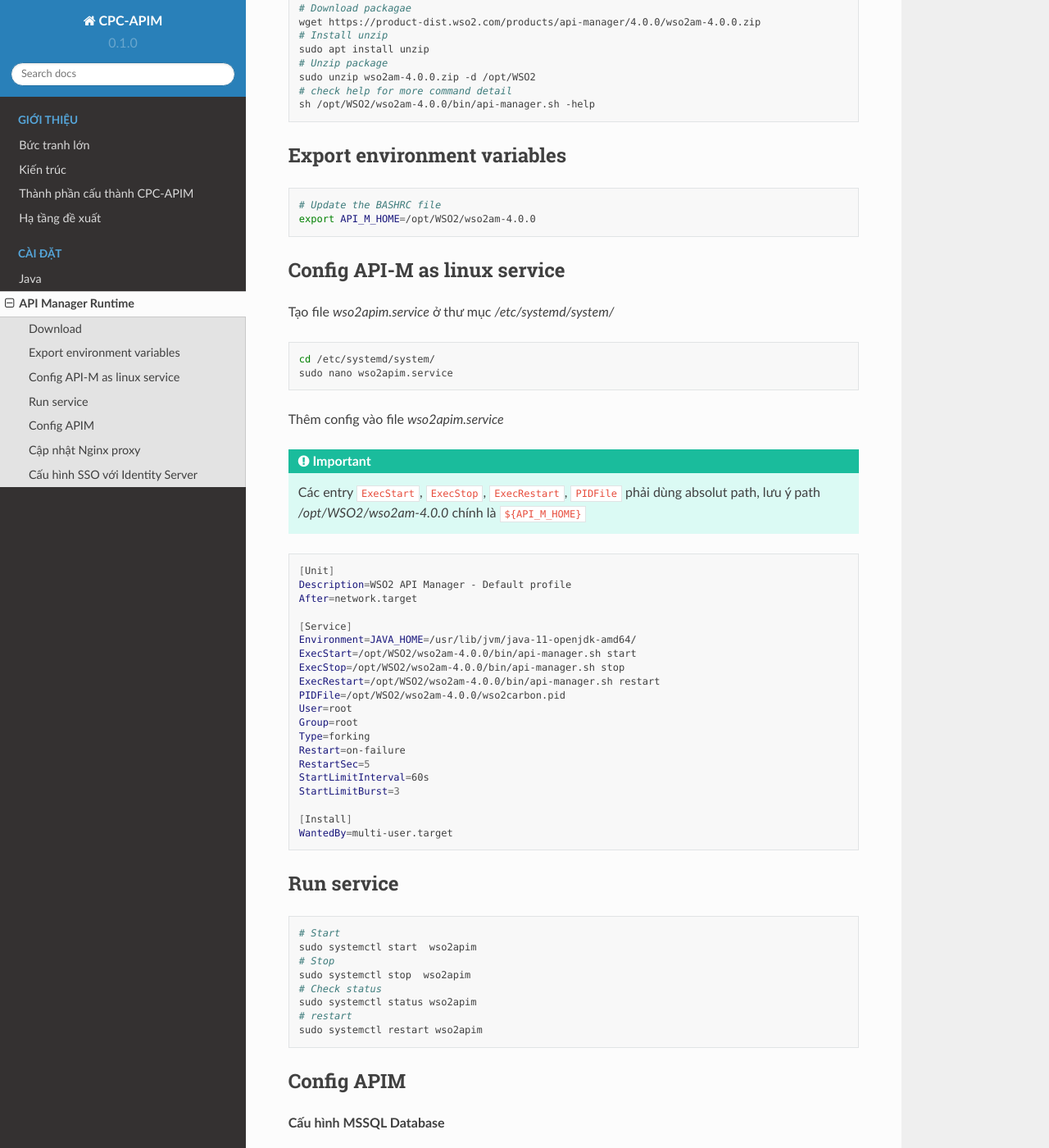
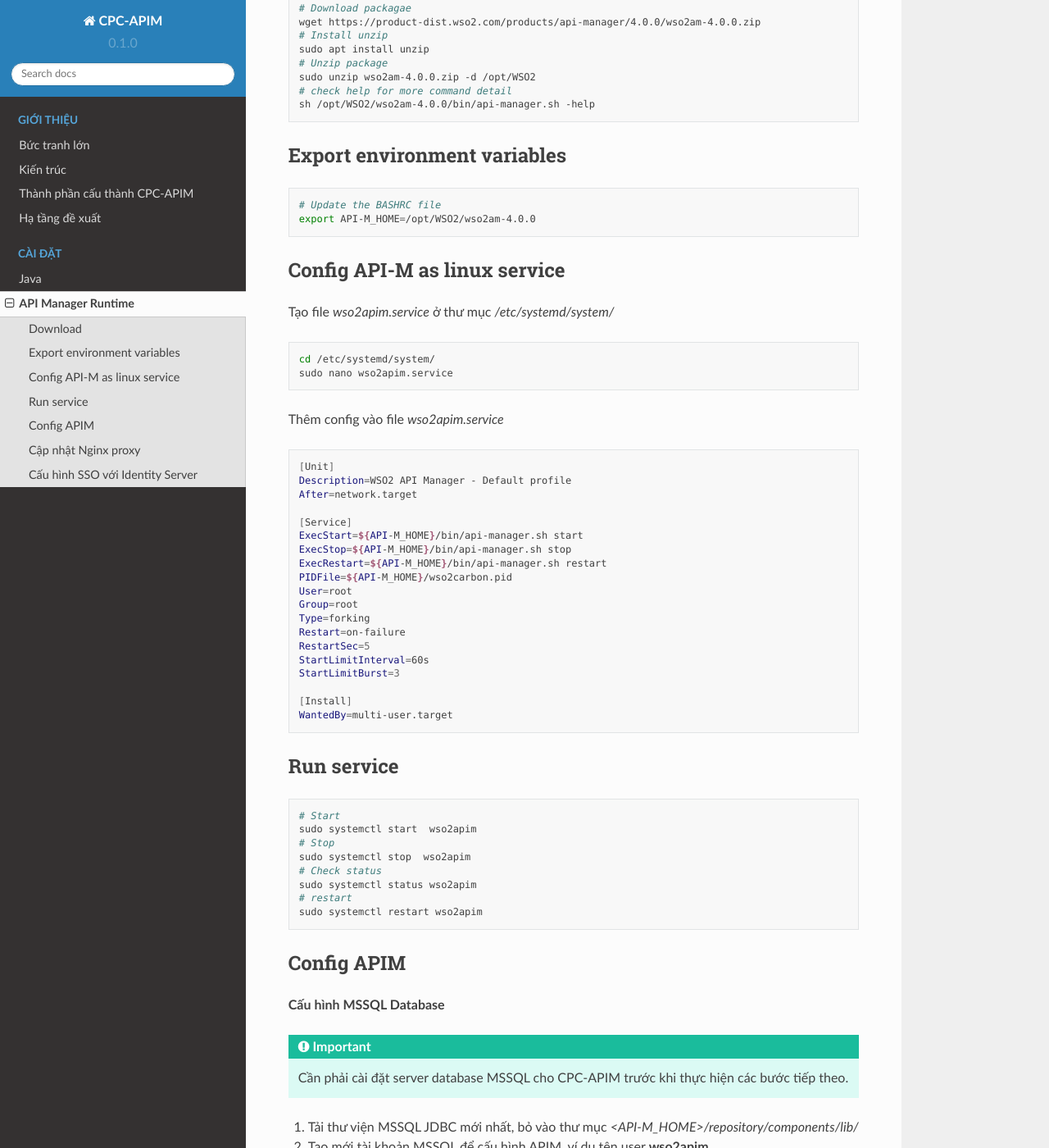
Before and after one commit to Winnguyen1511/cpc-apim, a Sphinx documentation site: the page built from docs/install/apim.rst, in a window 1280 px wide and 1400 px high, scrolled down 699 px. Shown: the whole window at 82% size. Built offline with Sphinx 7.4.7 and the Read the Docs theme 2.0.0, drawn with Linux system fonts in a browser that asks for light colours; pages that are not in the unit, such as notebooks, are missing from menus.

Commit message:
Revert "update wso2apim.service installation"
This reverts commit bef741c6793ad86660904982bb60dd12f4ab93d1.

```diff
--- a/docs/install/apim.rst
+++ b/docs/install/apim.rst
@@ -37,7 +37,7 @@
 .. code-block:: bash
 
     # Update the BASHRC file
-    export API_M_HOME=/opt/WSO2/wso2am-4.0.0
+    export API-M_HOME=/opt/WSO2/wso2am-4.0.0
 
 Config API-M as linux service
 -----------------------------
@@ -51,10 +51,6 @@
 
 Thêm config vào file `wso2apim.service`
 
-.. important::
-    Các entry ``ExecStart``, ``ExecStop``, ``ExecRestart``, ``PIDFile`` phải dùng absolut path,
-    lưu ý path `/opt/WSO2/wso2am-4.0.0` chính là ``${API_M_HOME}``
-
 .. code-block:: bash
 
     [Unit]
@@ -62,11 +58,10 @@
     After=network.target
 
     [Service]
-    Environment=JAVA_HOME=/usr/lib/jvm/java-11-openjdk-amd64/
-    ExecStart=/opt/WSO2/wso2am-4.0.0/bin/api-manager.sh start
-    ExecStop=/opt/WSO2/wso2am-4.0.0/bin/api-manager.sh stop
-    ExecRestart=/opt/WSO2/wso2am-4.0.0/bin/api-manager.sh restart
-    PIDFile=/opt/WSO2/wso2am-4.0.0/wso2carbon.pid
+    ExecStart=${API-M_HOME}/bin/api-manager.sh start
+    ExecStop=${API-M_HOME}/bin/api-manager.sh stop
+    ExecRestart=${API-M_HOME}/bin/api-manager.sh restart
+    PIDFile=${API-M_HOME}/wso2carbon.pid
     User=root
     Group=root
     Type=forking
@@ -141,7 +136,6 @@
 **Cấu hình domain**
 
 .. important::
-
     Trước khi cấu hình domain, phải cài đặt :ref:`Gateway<install_gateway>` cho CPC-APIM.
 
 .. code-block:: bash
```
